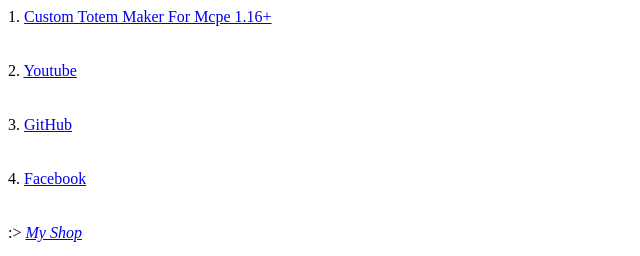
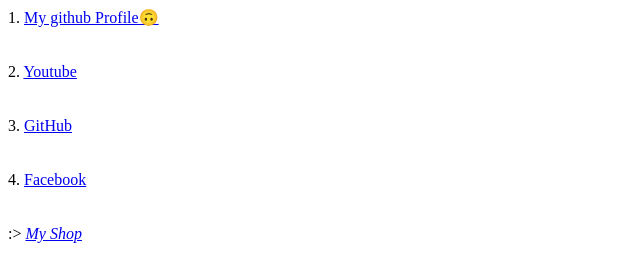
Before and after one commit to p2kabdullah95/p2kabdullah95.github.io, a plain HTML site: page index.html in a window 1280 px wide. Shown: the top 256 px of the page, without its empty margins (0-640 px from the left). Drawn offline with Linux system fonts and the light colour scheme.

Commit message:
changed link

```diff
--- a/index.html
+++ b/index.html
@@ -7,8 +7,8 @@
   </head>
   <body>
     1.
-    <a href="https://spea.cc/totem/" target="_blank"
-      >Custom Totem Maker For Mcpe 1.16+</a
+    <a href="https://github.com/p2kabdullah95" target="_blank"
+      >My github Profile🙃</a
     >
     <br />
     <br />
```
